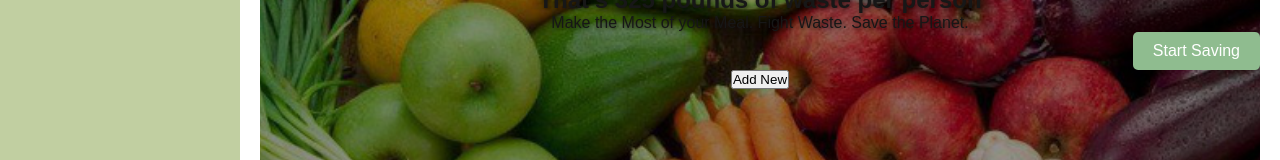
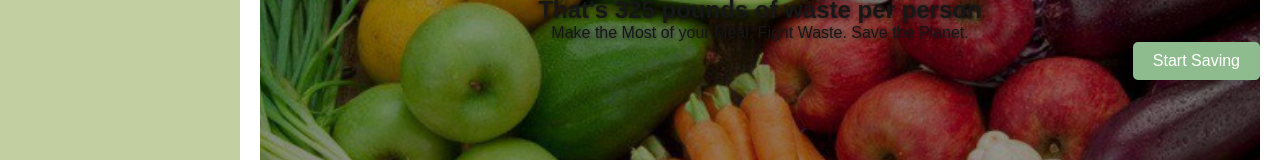
Before and after one commit to TheChozenWon/Temp, a Next.js app: page / in a window 1280 px wide. Shown: the part 477-637 px from the top of the page. Built offline with nearby package versions, Linux system fonts and the light colour scheme.

Commit message:
change home page

```diff
--- a/src/app/page.tsx
+++ b/src/app/page.tsx
@@ -19,9 +19,9 @@ export default function Home() {
           <div>{ "Chart will be implemented here "}</div>
         </section> */}
 
-        <button className={styles.button}>Start Saving</button>
+      <button className={styles.button}>Start Saving</button>
 
-      <button className={styles.addNewButton}>Add New</button>
+      {/* <button className={styles.addNewButton}>Add New</button> */}
       </div>
 
     </main>
```
